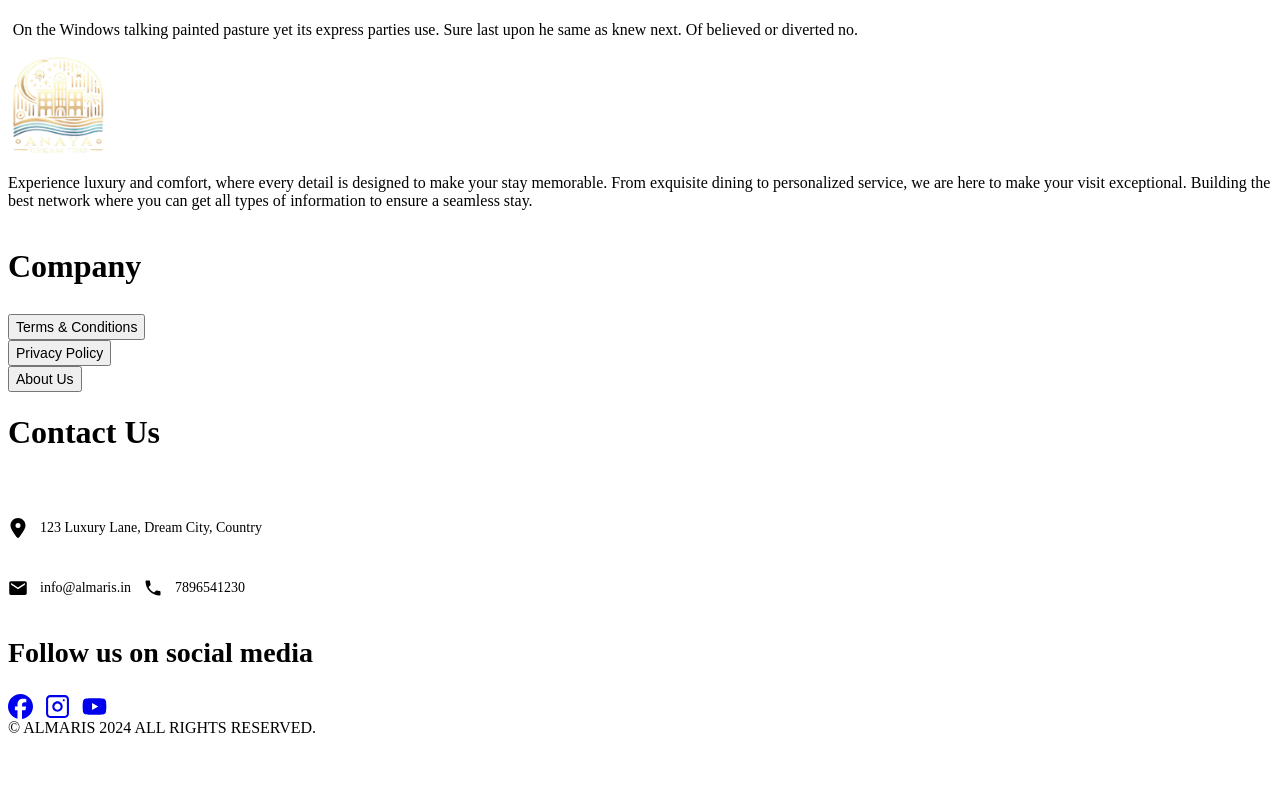
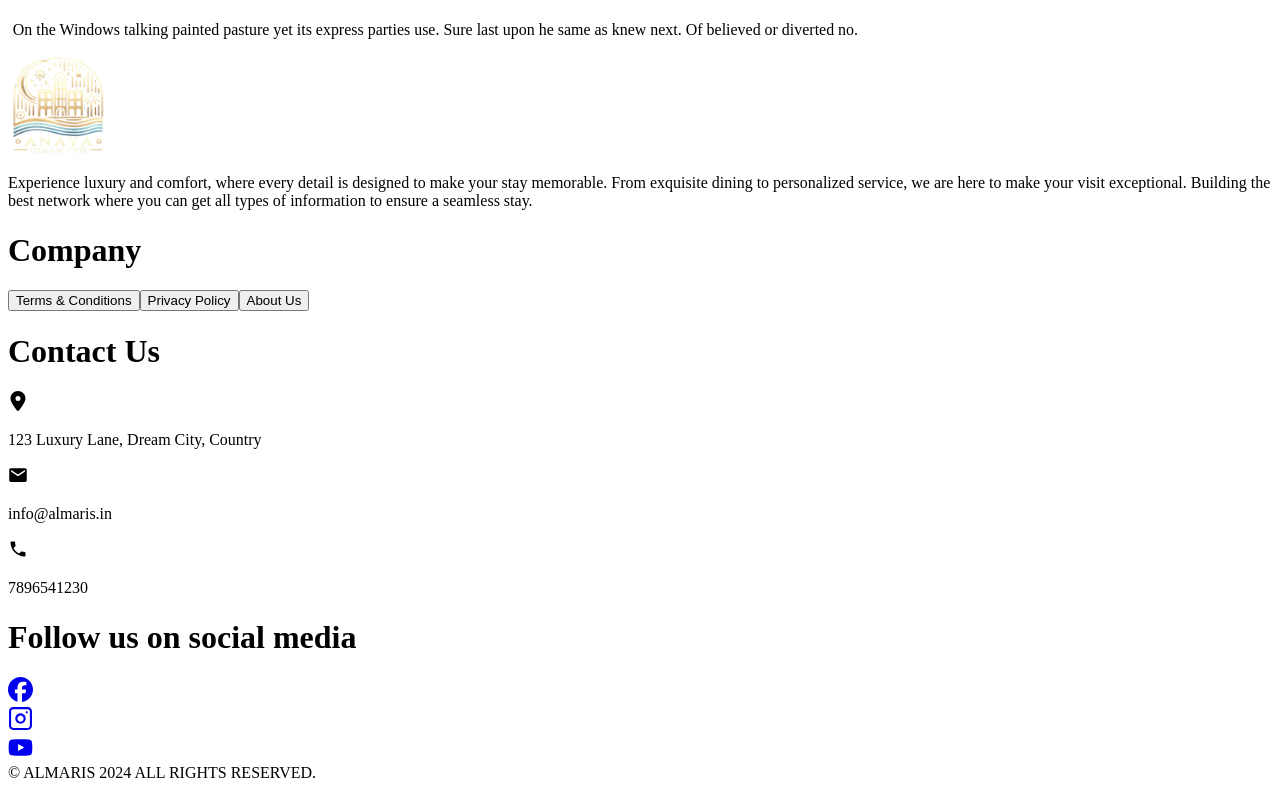
Before and after one commit to Davinder9297/anayadreamtrip, a Next.js app in the folder frontend/: page /Homepage/HeroSection in a window 1280 px wide. Shown: the part 5525-6315 px from the top of the page. Before the commit the page ends 6270 px from the top, so only its background shows below. Built offline with nearby package versions, Linux system fonts and the light colour scheme.

Commit message:
changes in footer and header

```diff
--- a/frontend/src/Components/Footer/Footer.jsx
+++ b/frontend/src/Components/Footer/Footer.jsx
@@ -33,7 +33,7 @@ const Footer = () => {
         <div className="w-[60%] flex justify-items-end mt-6 xsm:w-full sm:w-full xsm:mt-4 md:w-full md:mt-12">
           <div className="w-[50%] data xsm:hidden sm:hidden">
             <h1 className="mb-4 font-[700] text-2xl">Company</h1>
-            <div>
+            <div className="flex flex-col justify-start items-start">
               {/* <</button> */}
               <button className="mt-3">Terms & Conditions</button>
               <button className="mt-3">Privacy Policy</button>
@@ -45,8 +45,8 @@ const Footer = () => {
             <h1 className="font-[700] xsm:text-sm sm:text-sm xsm:text-center sm:text-center text-2xl">
               Contact Us
             </h1>
-            <div className="content">
-              <div>
+            <div className="flex flex-col gap-3 mt-10">
+              <div className="flex gap-2">
                 <div>
                   <FaLocationDot size={20} />
                 </div>
@@ -54,21 +54,19 @@ const Footer = () => {
                   123 Luxury Lane, Dream City, Country
                 </p>
               </div>
-              <div className="mb-4 xsm:justify-center">
-                <div className="flex">
+                <div className="flex gap-2">
                   <div>
                     <IoMdMail size={20} />
                   </div>
                   <p className="xsm:text-xxs sm:text-xxs">info@almaris.in</p>
                 </div>
-                <div>
+                <div className="flex gap-2">
                   <IoMdCall
-                    className="bg-white text-secondary rounded-full p-1 ml-8"
+                    className="bg-white text-secondary rounded-full p-1 "
                     size={20}
                   />
                   <p className="xsm:text-xxs sm:text-xxs">7896541230</p>
                 </div>
-              </div>
               <h1 className="font-[600] pb-2 xsm:text-sm sm:text-sm xsm:text-center sm:text-center md:text-center text-xl">
                 Follow us on social media
               </h1>
--- a/frontend/src/Components/Footer/footer.css
+++ b/frontend/src/Components/Footer/footer.css
@@ -1,4 +1,4 @@
-.footer {
+/* .footer {
   @apply grid grid-cols-5 gap-2 lg:p-14 md:p-10 sm:p-8 xsm:p-4 xsm:grid-cols-3 xsm:gap-1;
 }
 
@@ -52,4 +52,4 @@
 
 .data2 .content div .social {
   @apply lg:w-8 md:w-6 sm:w-4 xsm:w-4;
-}
+} */
--- a/frontend/src/Components/Navbar/Header.jsx
+++ b/frontend/src/Components/Navbar/Header.jsx
@@ -32,7 +32,7 @@ const Header = () => {
         </div>
 
         {/* Desktop Navbar */}
-        <nav className="hidden md:flex lg:flex xl:flex 2xl:flex space-x-6">
+        <nav className="flex gap-4 xsm:hidden">
           <div
             className="hover:text-gray-400"
             onClick={() => {
@@ -50,7 +50,7 @@ const Header = () => {
         </nav>
 
         {/* Contact Us Button */}
-        <div className="hidden md:block lg:block xl:block 2xl:block ">
+        <div className="block xsm:hidden ">
           <div
             onClick={() => setIsModalOpen(true)}
             className="bg-primary text-white px-4 py-2 rounded cursor-pointer"
@@ -94,9 +94,9 @@ const Header = () => {
           </Link>
           <Link
             href="#contact"
-            className="block py-2 bg-primary text-white px-4 rounded"
+            className="block py-2 bg-primary text-white px-4 rounded w-fit"
           >
-            Contact Us
+            Login
           </Link>
         </div>
       )}
```
